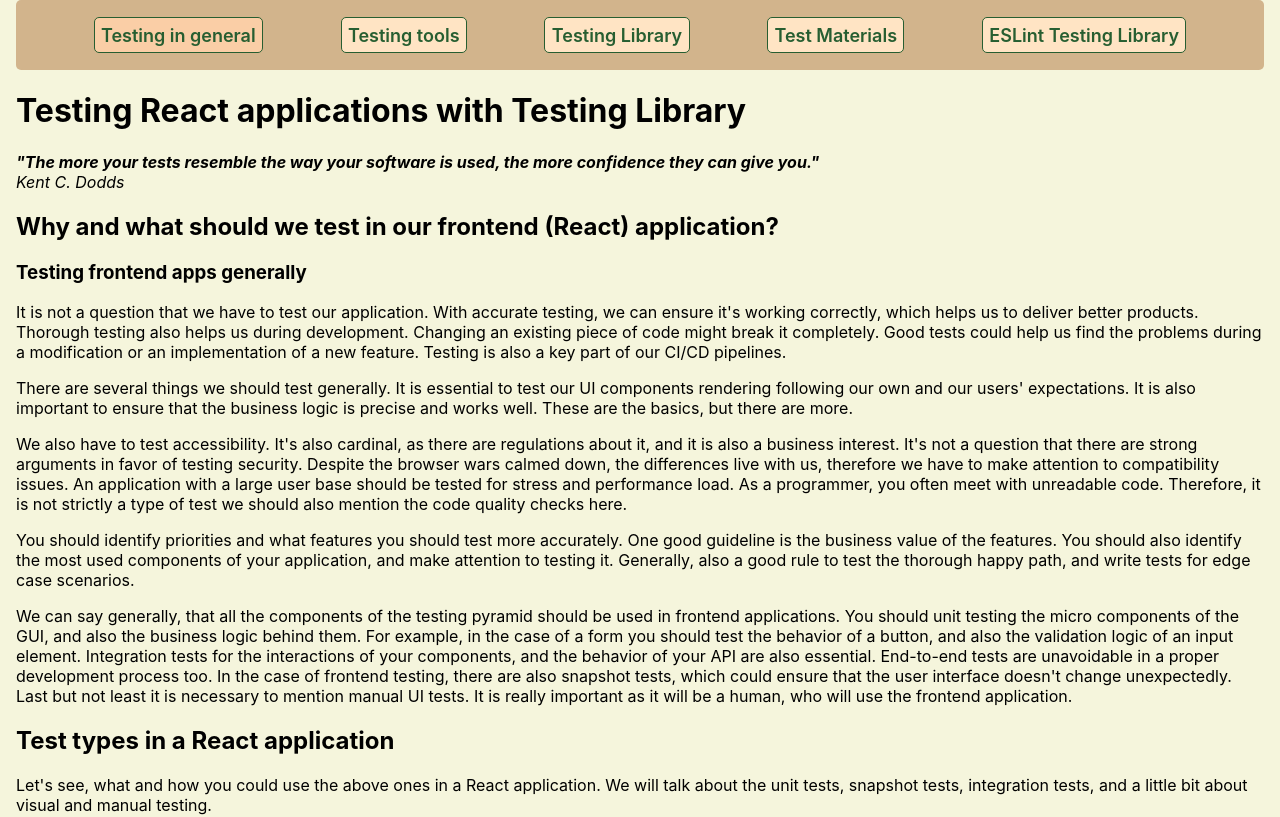
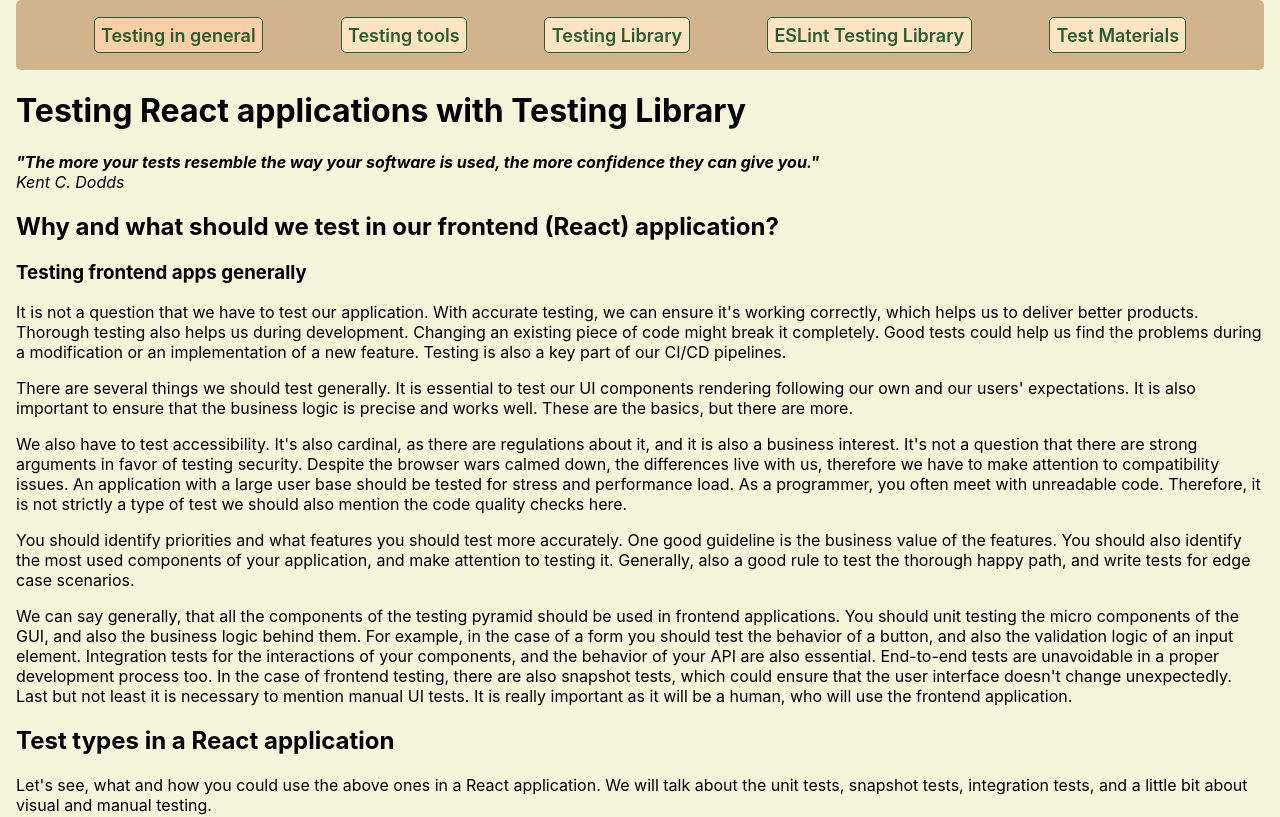
Before and after one commit to aferenc-hearsay/react-testing-library, a React (Create React App) app: page / in a window 1280 px wide. Shown: the top 817 px of the page. Built offline with nearby package versions, Linux system fonts and the light colour scheme.

Commit message:
reorder pages

```diff
--- a/src/components/Main/Main.tsx
+++ b/src/components/Main/Main.tsx
@@ -16,9 +16,9 @@ export const Main: React.FC<IMainFC> = ({ type }) => {
         case ROUTES[2].type:
             return <TestingLibraryPage />;
         case ROUTES[3].type:
+            return <ESLintTestingLibraryPage />;
+        case ROUTES[4].type:
             return <TestingMaterialsPage />;
-        case ROUTES[4].type:
-            return <ESLintTestingLibraryPage />;
         default:
             return <></>;
     }
--- a/src/constants/constants.ts
+++ b/src/constants/constants.ts
@@ -21,14 +21,14 @@ export const ROUTES: IRoute[] = [
     },
     {
         id: 3,
+        value: 'eslint-testing-library',
+        title: 'ESLint Testing Library',
+        type: 'eslintTestingLibrary',
+    },
+    {
+        id: 4,
         value: 'test-materials',
         title: 'Test Materials',
         type: 'testMaterials',
     },
-    {
-        id: 4,
-        value: 'eslint-testing-library',
-        title: 'ESLint Testing Library',
-        type: 'eslintTestingLibrary',
-    },
 ];
```
